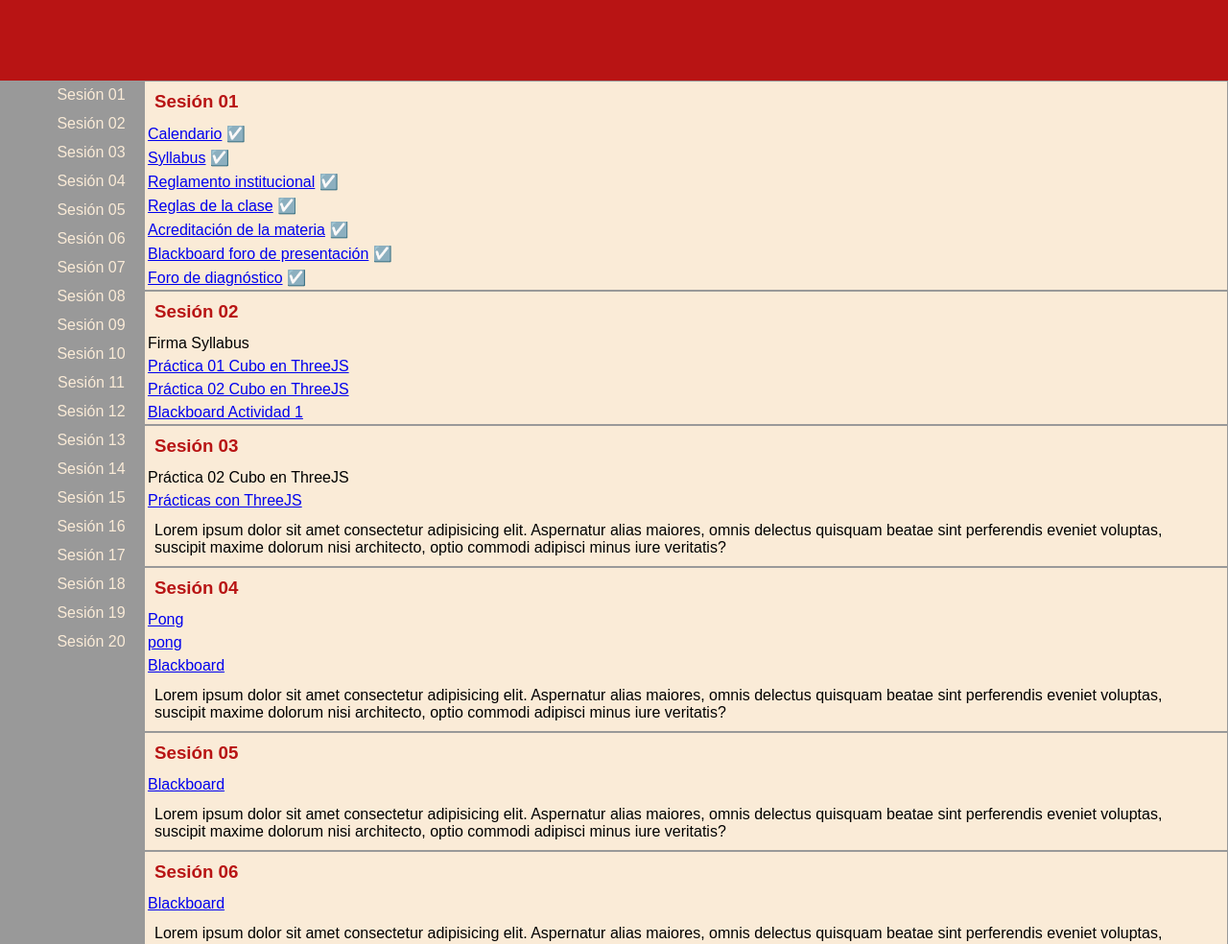
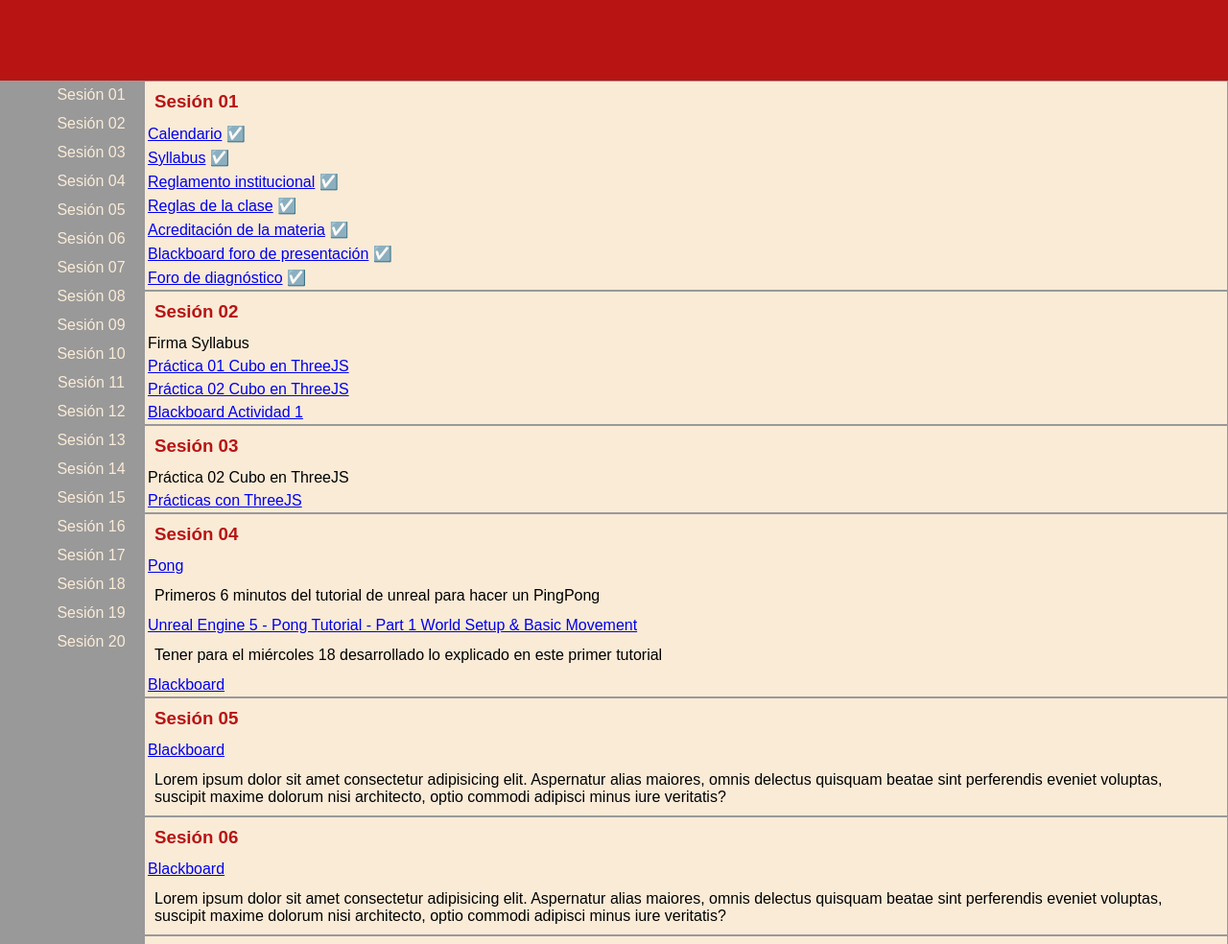
Before and after one commit to beztao01/motor, a plain HTML site: page index.html in a window 1280 px wide. Shown: the part 116-1100 px from the top of the page at 96% size. Drawn offline with Linux system fonts and the light colour scheme.

Commit message:
change sesion 03

```diff
--- a/index.html
+++ b/index.html
@@ -71,16 +71,17 @@
                         </ul>" target="_blank"  rel="noopener noreferrer">Prácticas con ThreeJS</a></li>
 
 
-                    <p>Lorem ipsum dolor sit amet consectetur adipisicing elit. Aspernatur alias maiores, omnis delectus quisquam beatae sint perferendis eveniet voluptas, suscipit maxime dolorum nisi architecto, optio commodi adipisci minus iure veritatis?</p>
                 </section>
                 <section>
                     <h3>Sesión 04</h3>
                     <ul>
-                        <li><a href="./html/pongU.html">Pong</a></li>
-                        <li><a href="./assets/pong/index.html">pong</a></li>
+                        <!--<li><a href="./html/pongU.html">Pong</a></li> !!!!hay que desarrollarlo-->
+                        <li><a href="./assets/pong/index.html">Pong</a></li>  <!--terminar la presentación-->
+                        <p>Primeros 6 minutos del tutorial de unreal para hacer un PingPong</p>
+                        <li><a href="https://youtu.be/lybdrQ93t88?si=Z-PWHHU65E6elScl">Unreal Engine 5 - Pong Tutorial - Part 1 World Setup & Basic Movement</a></li>
+                            <p>Tener para el miércoles 18 desarrollado lo explicado en este primer tutorial </p>
                         <li><a href="https://uvmonline.blackboard.com/webapps/login/">Blackboard</a></li>
                     </ul>
-                    <p>Lorem ipsum dolor sit amet consectetur adipisicing elit. Aspernatur alias maiores, omnis delectus quisquam beatae sint perferendis eveniet voluptas, suscipit maxime dolorum nisi architecto, optio commodi adipisci minus iure veritatis?</p>
                 </section>
                 <section>
                     <h3>Sesión 05</h3>
```
